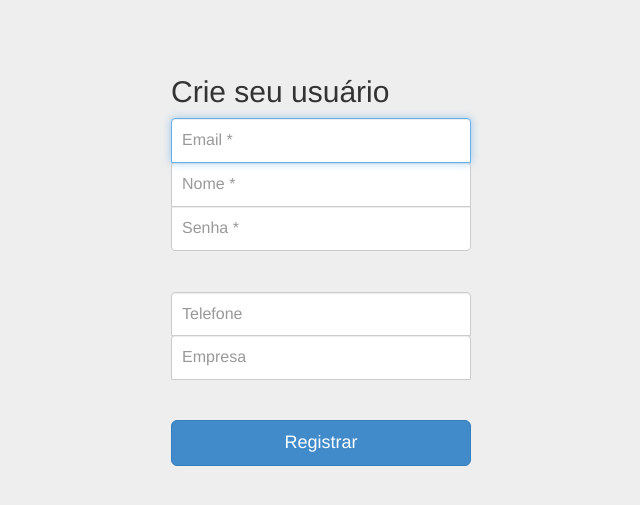
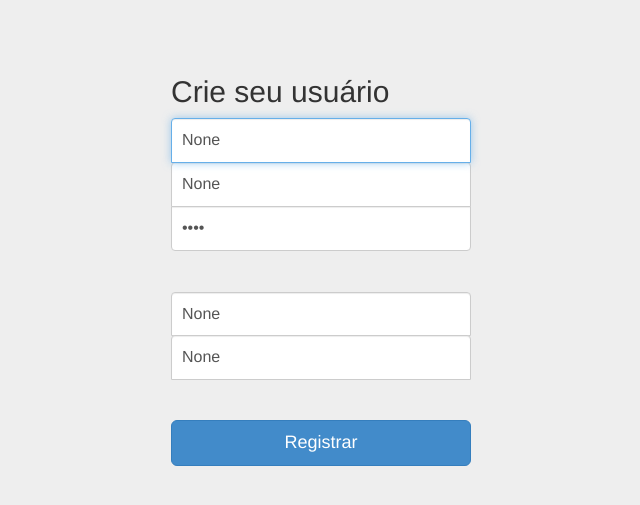
Before and after one commit to GustavoKristoffersen/ExperienceIn, a Django app: template usuarios/templates/registrar.html in a window 1280 px wide. Shown: the top 505 px of the page, without its empty margins (319-959 px from the left). Run offline with Django 3.2, Linux system fonts and the light colour scheme; the template is opened without the code that fills it: values that come from a table or form of the project are taken from there, others are empty.

Commit message:
Salvar informações do formulário para melhorar a experiência do usuário

```diff
--- a/perfis/templates/index.html
+++ b/perfis/templates/index.html
@@ -11,7 +11,7 @@
             <ul>
                 {% for perfil in perfis %}
                     <li>
-                        <a href="{% url 'exibir' perfil.id%}">{{ perfil.nome }}</a> / {{ perfil.email }}
+                        <a href="{% url 'exibir' perfil.id %}">{{ perfil.nome }}</a> / {{ perfil.email }}
                     </li>
                 {% endfor %}
             </ul>
--- a/perfis/views.py
+++ b/perfis/views.py
@@ -6,7 +6,6 @@ def index(request):
 
 def exibir(request, id):
     perfil = Perfil.objects.get(id=id)
-
     perfil_logado = get_perfil_logado(request)
     ja_e_contato = perfil in perfil_logado.contatos.all()
 
--- a/usuarios/templates/registrar.html
+++ b/usuarios/templates/registrar.html
@@ -7,17 +7,17 @@
 
     <h2 class="form-signin-heading">Crie seu usuário</h2>
 
-    <input type="text" id="id_email" name="email" class="form-control" placeholder="Email *" required autofocus>
+    <input type="text" id="id_email" name="email" value="{{form.email.value}}" class="form-control" placeholder="Email *" required autofocus>
 
-    <input type="text" id="id_nome" name="nome" class="form-control" placeholder="Nome *" required >
+    <input type="text" id="id_nome" name="nome" value="{{form.nome.value}}" class="form-control" placeholder="Nome *" required >
 
-    <input type="password" id="id_senha" name="senha" class="form-control" placeholder="Senha *" required>
+    <input type="password" id="id_senha" name="senha" value="{{form.senha.value}}" class="form-control" placeholder="Senha *" required>
 
     <hr />
 
-    <input type="text" id="id_telefone" name="telefone" class="form-control" placeholder="Telefone">
+    <input type="text" id="id_telefone" name="telefone" value="{{form.telefone.value}}" class="form-control" placeholder="Telefone">
 
-    <input type="text" id="id_nome_empresa" name="nome_empresa" class="form-control" placeholder="Empresa">
+    <input type="text" id="id_nome_empresa" name="nome_empresa" value="{{form.nome_empresa.value}}" class="form-control" placeholder="Empresa">
 
     <hr />
 
```
Also changed, not shown: db.sqlite3.
